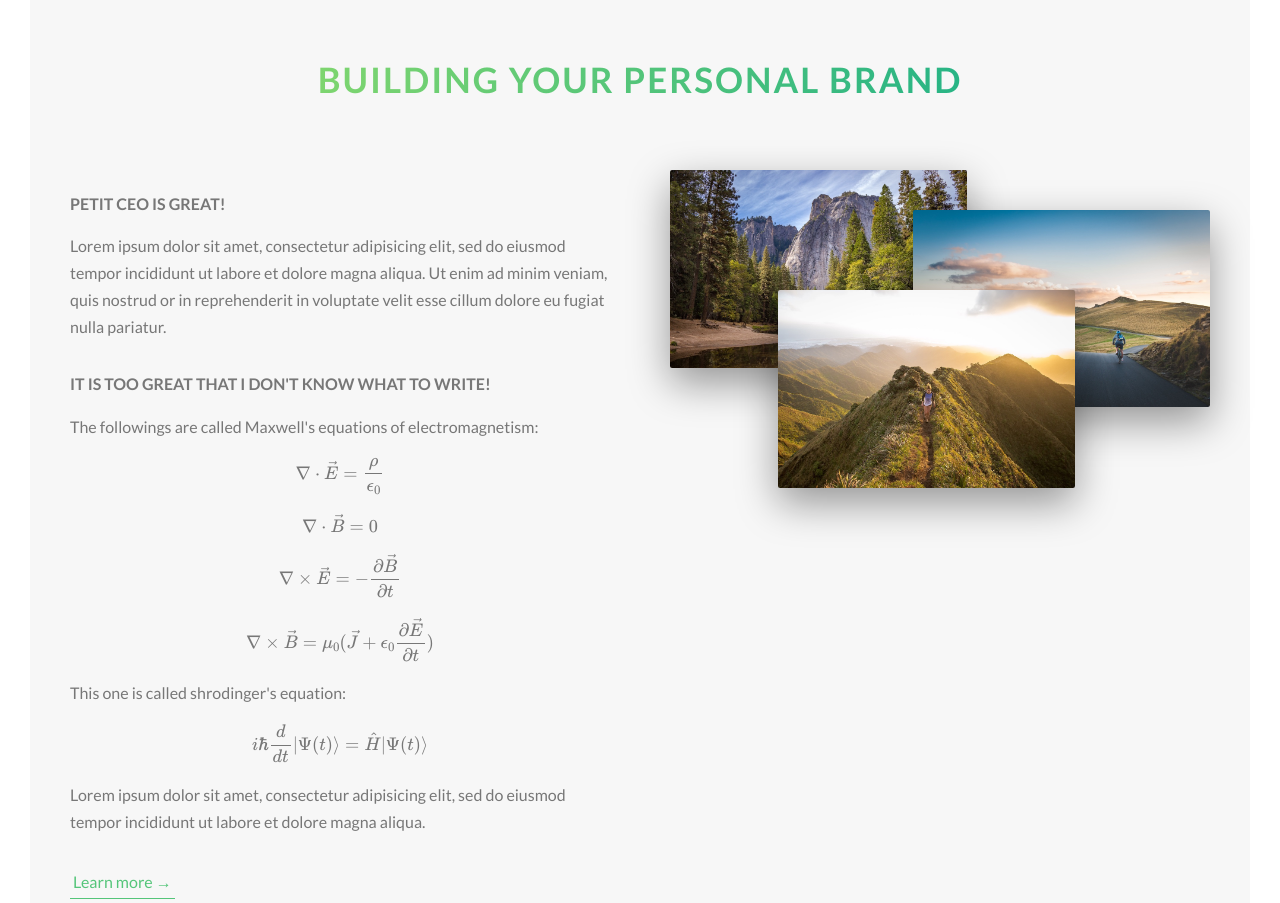
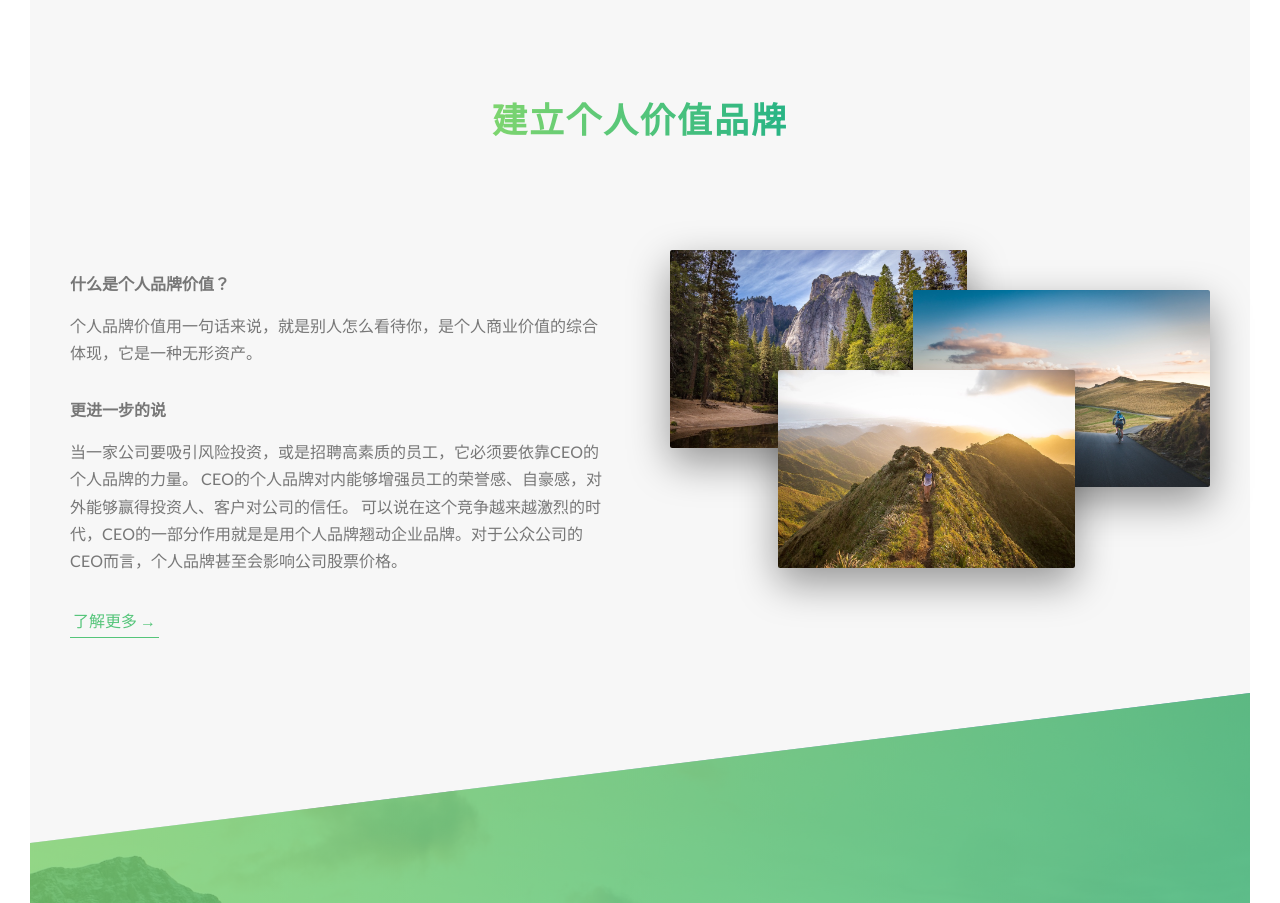
Before and after one commit to wuchufan/petitceo-design3, a website: page index.html in a window 1280 px wide. Shown: the part 790-1693 px from the top of the page. Drawn offline with nearby package versions, Linux system fonts and the light colour scheme.

Commit message:
added some text and photo resources

```diff
--- a/index.html
+++ b/index.html
@@ -78,35 +78,31 @@
 
   <main>
     <section class="section-about">
-      <div class="u-center-text u-margin-bottom-big">
+      <div class="u-center-text u-margin-bottom-ultra">
         <h2 class="heading-secondary">
-          Building your personal Brand
+          建立个人价值品牌
         </h2>
       </div>
       <div class="row">
         <div class="col-1-of-2">
           <h3 class="heading-tertiary u-margin-bottom-small">
-            Petit CEO is great!
+            什么是个人品牌价值？
           </h3>
           <p class="paragraph">
-            Lorem ipsum dolor sit amet, consectetur adipisicing elit, sed do eiusmod tempor incididunt ut labore et dolore magna aliqua. Ut enim ad minim veniam, quis nostrud or in reprehenderit in voluptate velit esse cillum dolore eu fugiat nulla
-            pariatur. </p>
+            个人品牌价值用一句话来说，就是别人怎么看待你，是个人商业价值的综合体现，它是一种无形资产。
+
+           </p>
           <h3 class="heading-tertiary u-margin-bottom-small">
-            It is too great that I don't know what to write!
+            更进一步的说
           </h3>
           <p class="paragraph">
-            The followings are called Maxwell's equations of electromagnetism:
-            $$\nabla \cdot \vec{E}=\frac \rho {\epsilon_0}$$
-            $$\nabla \cdot \vec{B}=0$$
-            $$\nabla \times \vec{E}
-	= - \frac {\partial{\vec B}} {\partial t}$$
-  $$\nabla \times \vec{B}
-= \mu_0 (\vec{J} + \epsilon_0 \frac {\partial{\vec E}} {\partial t})$$
-This one is called shrodinger's equation:
-$$i\hbar\frac{d}{dt}\ket{\Psi(t)}=\hat{H}\ket{\Psi(t)}$$
-            Lorem ipsum dolor sit amet, consectetur adipisicing elit, sed do eiusmod tempor incididunt ut labore et dolore magna aliqua.
+            当一家公司要吸引风险投资，或是招聘高素质的员工，它必须要依靠CEO的个人品牌的力量。
+            CEO的个人品牌对内能够增强员工的荣誉感、自豪感，对外能够赢得投资人、客户对公司的信任。
+            可以说在这个竞争越来越激烈的时代，CEO的一部分作用就是是用个人品牌翘动企业品牌。对于公众公司的CEO而言，个人品牌甚至会影响公司股票价格。
+
           </p>
-          <a href="#" class="btn-text">Learn more &rarr;</a>
+
+          <a href="#" class="btn-text">了解更多 &rarr;</a>
         </div>
         <div class="col-1-of-2">
           <div class="composition">
--- a/sass/base/_typography.scss
+++ b/sass/base/_typography.scss
@@ -56,6 +56,7 @@
   letter-spacing: 2px;
   transition:all 0.2s;
 
+
   @include respond(tab-port){
     font-size: 3rem;
   }
@@ -65,7 +66,7 @@
   }
 
   &:hover{
-    transform:skewY(2deg) skewX(15deg) scale(1.1);
+    transform:scale(1.1);
     text-shadow:.5rem 1rem 2rem rgba($color-black,.2);
   }
 }
--- a/sass/base/_utilities.scss
+++ b/sass/base/_utilities.scss
@@ -1,4 +1,5 @@
 .u-center-text{text-align: center !important;}
+.u-margin-bottom-ultra{margin-bottom: 12rem !important;}
 .u-margin-bottom-big {margin-bottom:8rem !important;
   @include respond(tab-port){
     margin-bottom:5rem !important;
--- a/sass/layout/_header.scss
+++ b/sass/layout/_header.scss
@@ -5,7 +5,7 @@
   background-size:cover;
   background-position:top;
   -webkit-clip-path:polygon(0 0,100% 0,100% 75vh,0 100%);
-  clip-path:polygon(0 0,100% 0,100% 75vh,0 100%);
+  clip-path:polygon(0 0,100% 0,100% 80vh,0 100%);
 
 
   @include respond(phone){
--- a/sass/pages/_home.scss
+++ b/sass/pages/_home.scss
@@ -1,7 +1,7 @@
 .section-about{
   background-color: $color-grey-light-1;
   padding:25rem 0;
-  margin-top:-25vh;
+  margin-top:-20vh;
 
   @include respond(tab-port){
     padding:20rem 0;
```
Also changed, not shown: css/style.css, img/personal-brand-1.jpg (added), img/personal-brand-3.jpg (added), img/personal-brand-4.jpg (added), 1 other file.
